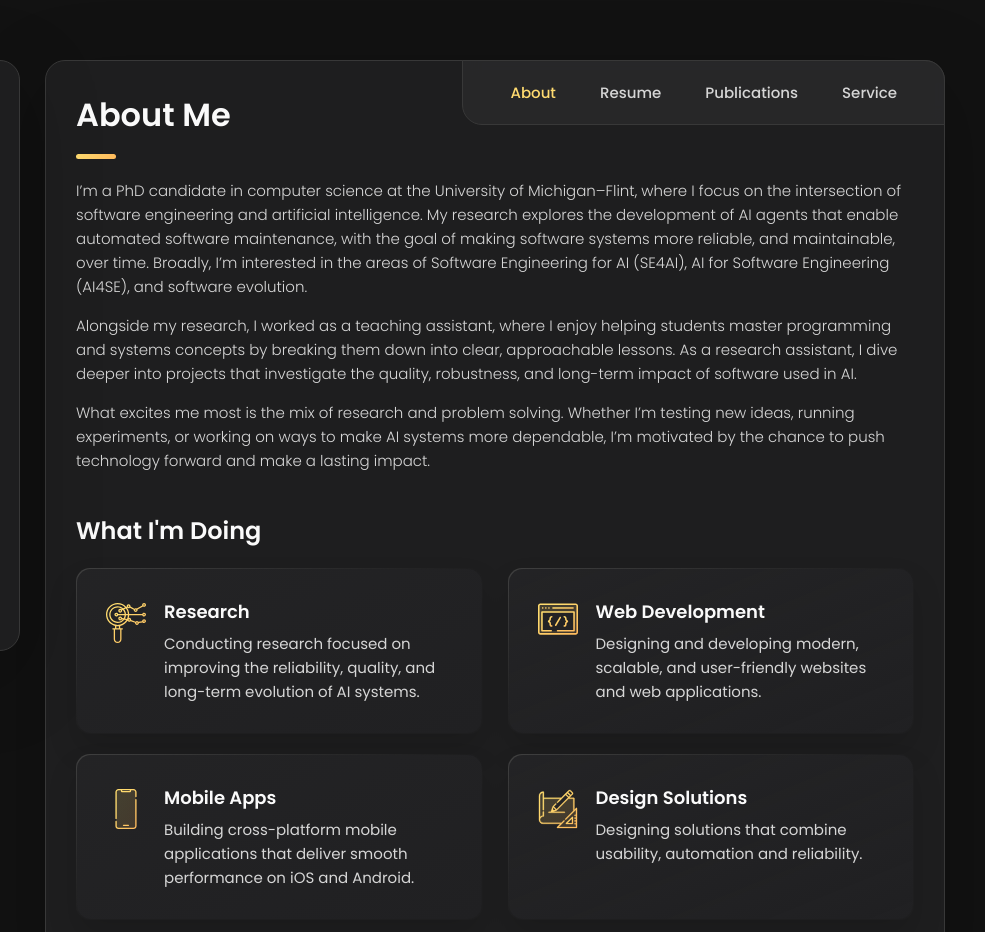
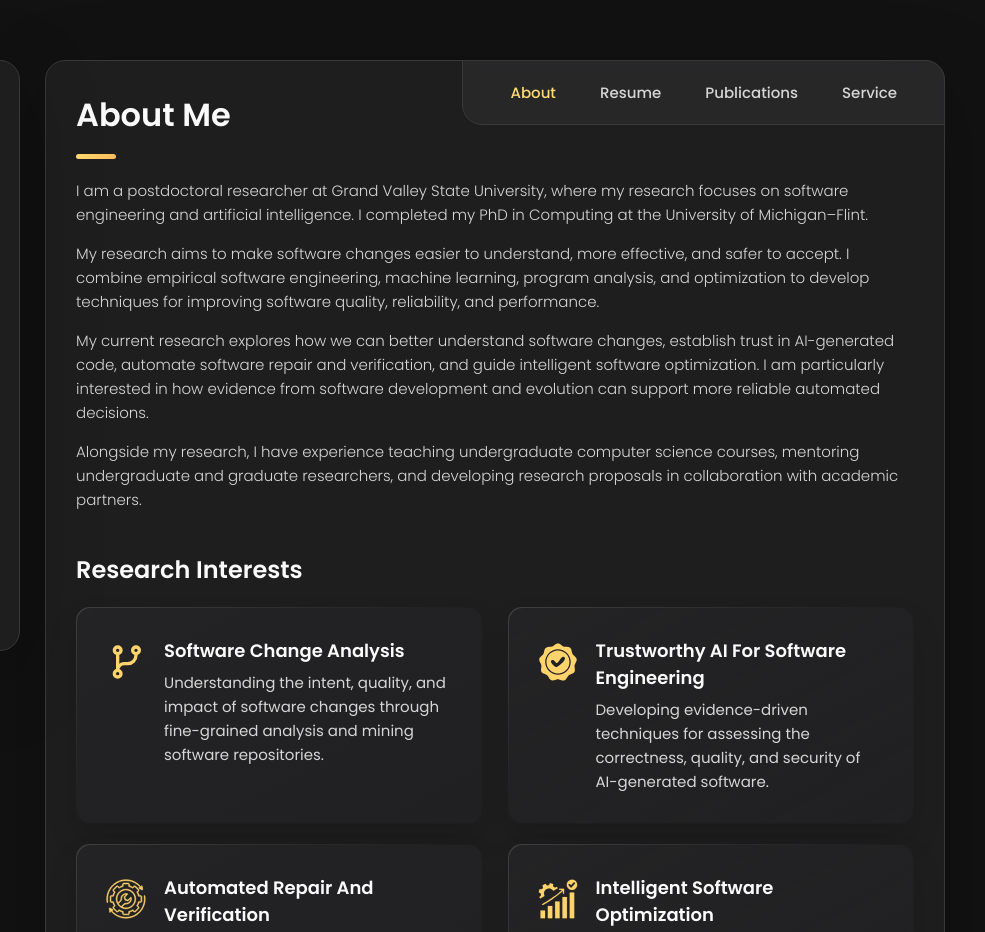
Before and after one commit to malmukhtar/malmukhtar.github.io, a plain HTML site: page index.html in a window 1280 px wide. Shown: the top 932 px of the page, 295-1280 px from the left. Drawn offline with nearby package versions, Linux system fonts and the light colour scheme.

Commit message:
Revise personal and research details in index.html
Updated personal and research information in the about section and adjusted service titles and descriptions to reflect current research interests.

```diff
--- a/index.html
+++ b/index.html
@@ -189,25 +189,24 @@
 
         <section class="about-text">
           <p>
-            I’m a PhD candidate in computer science at the University of Michigan–Flint, where I focus on the intersection
-            of software engineering and artificial intelligence. My research explores the development of AI agents that
-            enable automated software maintenance, with the goal of making software systems more reliable, and maintainable,
-            over time. Broadly, I’m interested in the areas of Software Engineering for AI (SE4AI), AI for
-            Software Engineering (AI4SE), and software evolution.
-
-
+            I am a postdoctoral researcher at Grand Valley State University, where my research focuses on software
+            engineering and artificial intelligence. I completed my PhD in Computing at the University of Michigan–Flint.
           </p>
 
           <p>
-            Alongside my research, I worked as a teaching assistant, where I enjoy helping students master programming
-            and systems concepts by breaking them down into clear, approachable lessons. As a research assistant, I dive
-            deeper into projects that investigate the quality, robustness, and long-term impact of software used in AI.
+            My research aims to make software changes easier to understand, more effective, and safer to accept.
+            I combine empirical software engineering, machine learning, program analysis, and optimization to develop
+            techniques for improving software quality, reliability, and performance.
           </p>
           <p>
-            What excites me most is the mix of research and problem solving. Whether I’m testing new ideas, running
-            experiments, or working on ways to make AI systems more dependable, I’m motivated by the chance to push
-            technology forward and make a lasting impact.
-
+            My current research explores how we can better understand software changes, establish trust in AI-generated
+            code, automate software repair and verification, and guide intelligent software optimization.
+            I am particularly interested in how evidence from software development and evolution can support
+            more reliable automated decisions.
+          </p>
+          <p>
+            Alongside my research, I have experience teaching undergraduate computer science courses, mentoring
+            undergraduate and graduate researchers, and developing research proposals in collaboration with academic partners.
           </p>
         </section>
 
@@ -218,23 +217,22 @@
 
         <section class="service">
 
-          <h3 class="h3 service-title">What i'm doing</h3>
+          <h3 class="h3 service-title">Research Interests</h3>
 
           <ul class="service-list">
 
             <li class="service-item">
 
               <div class="service-icon-box">
-                <img src="./assets/images/icon-research.svg
-                " alt="design icon" width="40">
+                <img src="./assets/images/change.svg
+                " alt="Software Change Analysis" width="40">
               </div>
 
               <div class="service-content-box">
-                <h4 class="h4 service-item-title">Research</h4>
+                <h4 class="h4 service-item-title">Software Change Analysis</h4>
 
                 <p class="service-item-text">
-                  Conducting research focused on improving the reliability, quality, and long-term evolution of AI
-                  systems.
+                  Understanding the intent, quality, and impact of software changes through fine-grained analysis and mining software repositories.
                 </p>
               </div>
 
@@ -243,14 +241,14 @@
             <li class="service-item">
 
               <div class="service-icon-box">
-                <img src="./assets/images/icon-dev.svg" alt="Web development icon" width="40">
+                <img src="./assets/images/trustworth.svg" alt="Trustworth AI for SE icon" width="40">
               </div>
 
               <div class="service-content-box">
-                <h4 class="h4 service-item-title">Web development</h4>
+                <h4 class="h4 service-item-title">Trustworthy AI for Software Engineering</h4>
 
                 <p class="service-item-text">
-                  Designing and developing modern, scalable, and user-friendly websites and web applications.
+                  Developing evidence-driven techniques for assessing the correctness, quality, and security of AI-generated software.
                 </p>
                 </p>
               </div>
@@ -260,14 +258,14 @@
             <li class="service-item">
 
               <div class="service-icon-box">
-                <img src="./assets/images/icon-app.svg" alt="mobile app icon" width="40">
+                <img src="./assets/images/repair.svg" alt="Automated Repair" width="40">
               </div>
 
               <div class="service-content-box">
-                <h4 class="h4 service-item-title">Mobile apps</h4>
+                <h4 class="h4 service-item-title">Automated Repair and Verification</h4>
 
                 <p class="service-item-text">
-                  Building cross-platform mobile applications that deliver smooth performance on iOS and Android.
+                  Combining AI, static program analysis, and execution feedback to detect, diagnose, and repair software defects.
                 </p>
               </div>
 
@@ -276,14 +274,14 @@
             <li class="service-item">
 
               <div class="service-icon-box">
-                <img src="./assets/images/icon-design.svg" alt="camera icon" width="40">
+                <img src="./assets/images/optimization.svg" alt="Optimizaiton icon" width="40">
               </div>
 
               <div class="service-content-box">
-                <h4 class="h4 service-item-title">Design Solutions</h4>
+                <h4 class="h4 service-item-title">Intelligent Software Optimization</h4>
 
                 <p class="service-item-text">
-                  Designing solutions that combine usability, automation and reliability.
+                  Using search-based, learning-guided, and agentic techniques to improve software quality and performance.
                 </p>
               </div>
 
@@ -372,9 +370,8 @@
 
             <li class="timeline-item">
               <h4 class="h4 timeline-item-title">University of Michigan-Flint</h4>
-              <span>Sep 2023 — Present</span>
-              <p class="timeline-text">PhD in Computer Science – Researching Software Engineering and Artificial
-                Intelligence (SE4AI, AI4SE, Software Evolution).</p>
+              <span>Sep 2023 — Aug 2026</span>
+              <p class="timeline-text">Research: Software Engineering, Artificial Intelligence, and Software Quality.</p>
             </li>
 
             <li class="timeline-item">
@@ -406,17 +403,26 @@
 
           <ol class="timeline-list">
 
+             <li class="timeline-item">
+              <h4 class="h4 timeline-item-title">Postdoctoral Researcher — Grand Valley State University</h4>
+              <span>Sep 2026 — Present</span>
+              <p class="timeline-text">Conducting research on trustworthy AI, intelligent software engineering,
+                and evidence-driven software automation. Contributing to research proposal development
+                and graduate student mentorship.</p>
+            </li>
+
             <li class="timeline-item">
               <h4 class="h4 timeline-item-title">Graduate Student Research Assistant – University of Michigan-Flint</h4>
-              <span>Jan 2025 — Present</span>
-              <p class="timeline-text">Conducting research in the area of Software Engineering, and Artificial
-                Intelligence as well as programming languages.</p>
+              <span>Jan 2025 — Aug 2026</span>
+              <p class="timeline-text">Conducted research on software quality, software evolution, automated program repair,
+                and static program analysis.</p>
             </li>
 
             <li class="timeline-item">
               <h4 class="h4 timeline-item-title">Instructor – Oakland University</h4>
               <span>Sep 2024 — Dec 2024 · 4 mos</span>
-              <p class="timeline-text">Taught the course "Introduction to Unix and C".</p>
+              <p class="timeline-text">Instructor of record for Introduction to C and Unix (CSI 1420),
+                responsible for course design, lectures, programming assignments, and student assessment.</p>
             </li>
 
             <li class="timeline-item">
@@ -590,6 +596,15 @@
               </div>
             </li>
             <li class="timeline-item">
+              <h4 class="h4 timeline-item-title">Identifying key classes using biterm-sensitive PageRank with motif-based coreness</h4>
+              <span class="authors">Weifeng Pan; Xiaolong Cui; Hua Ming; Zijiang Yang; Jingshu Chen; Bo Jiang; Mohamed Almukhtar;</span>
+              <span>2026 ACM Transactions on Software Engineering and Methodology</span>
+              <div class="links">
+                <a href="https://dl.acm.org/doi/abs/10.1145/3844140"><i class="fa-solid fa-file"></i></a>
+                <a href="https://dl.acm.org/doi/epdf/10.1145/3844140"><i class="fa-solid fa-file-pdf"></i></a>
+              </div>
+            </li>
+            <li class="timeline-item">
               <h4 class="h4 timeline-item-title">AI builds, We Analyze: An Empirical Study of AI-Generated Build Code Quality</h4>
               <span class="authors">Anwar Ghammam; Mohamed Almukhtar;</span>
               <span>2026 IEEE/ACM 23nd International Conference on Mining Software Repositories (MSR 2026)</span>
```
